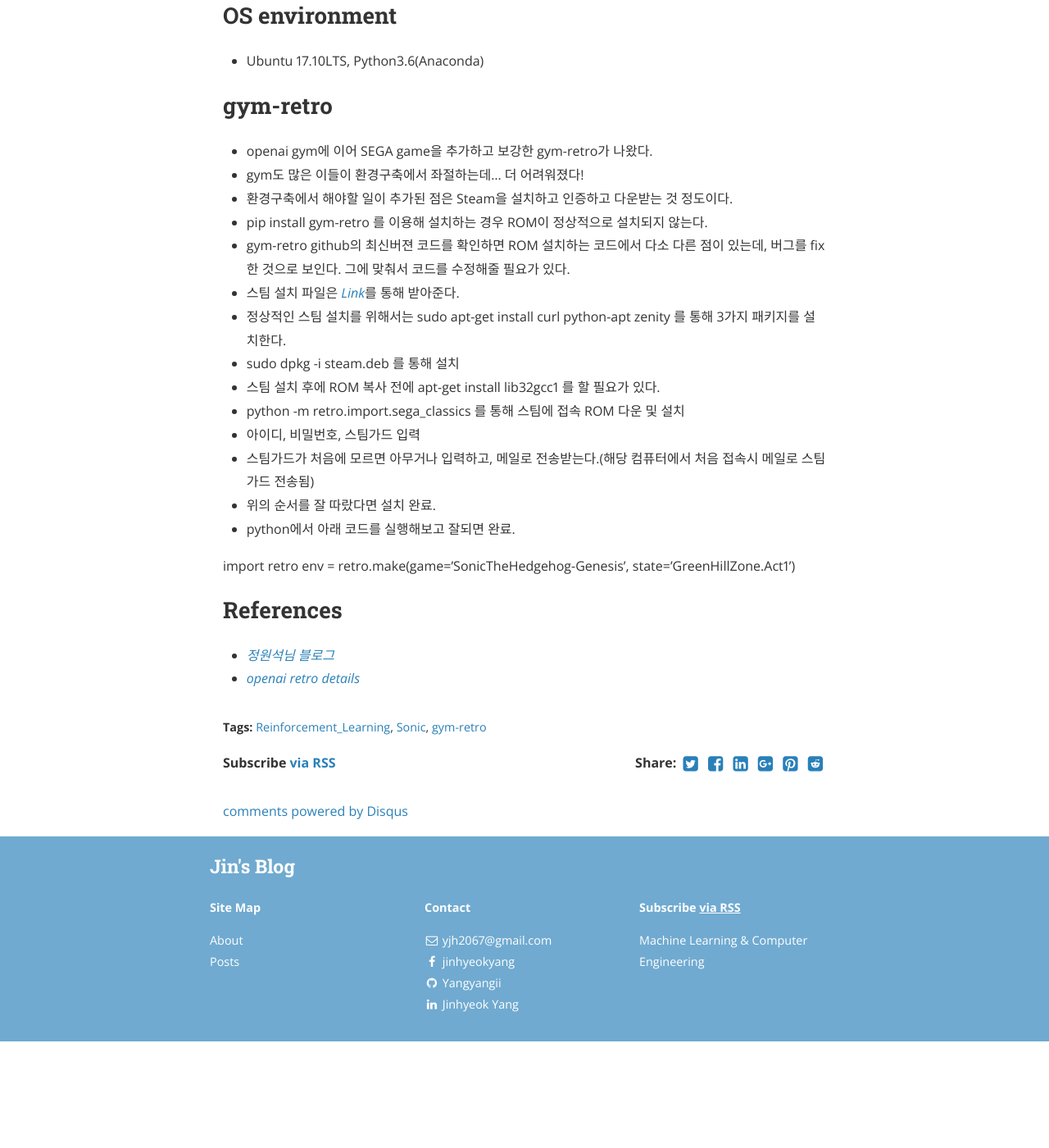
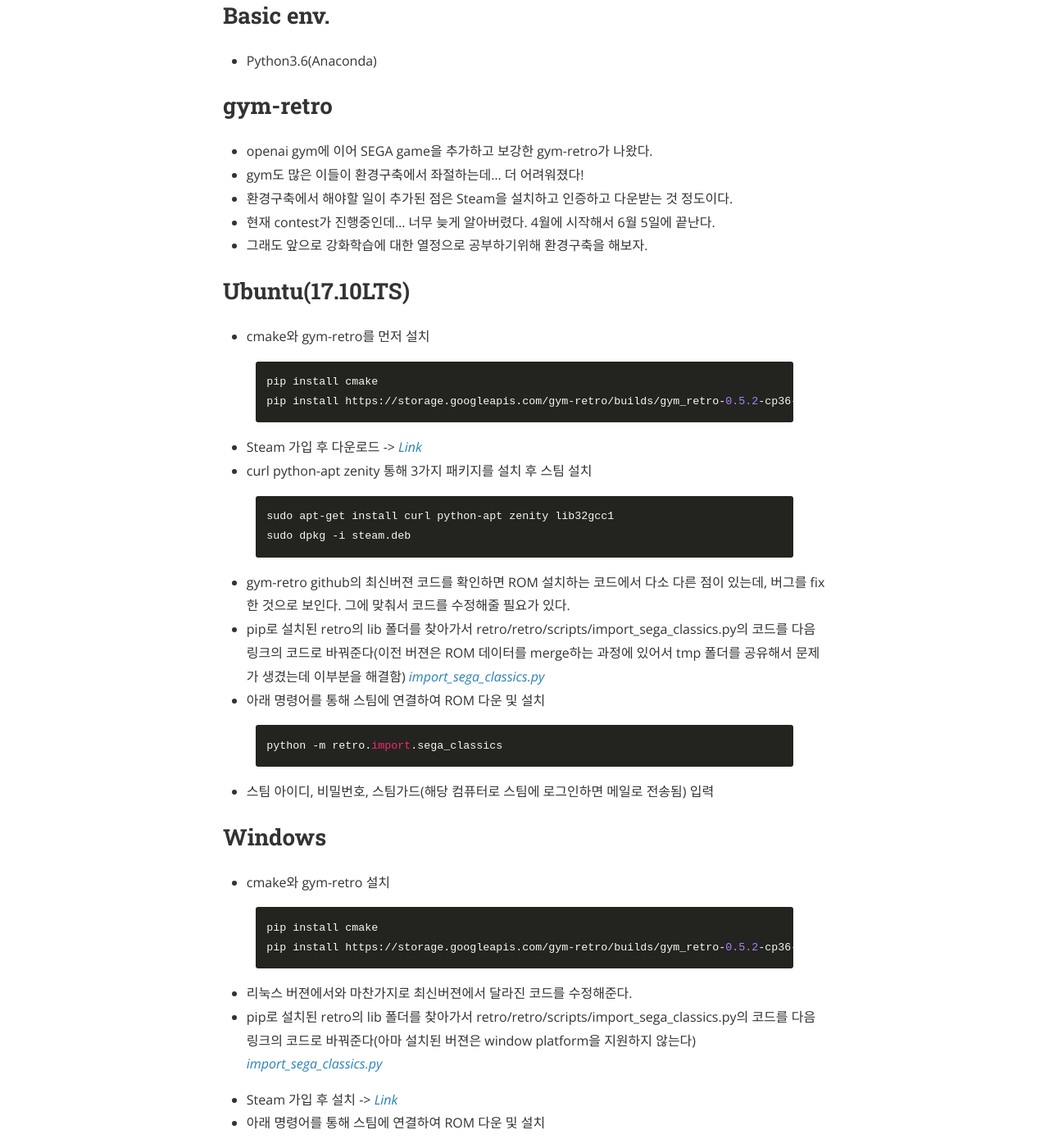
Before and after one commit to Yangyangii/Yangyangii.github.io, a Jekyll site: the page built from _posts/2018-05-30-SonicEnvironment.markdown, in a window 1280 px wide and 1400 px high, scrolled down 583 px. Shown: the whole window at 82% size. Built offline with Jekyll 4.4.1, drawn with Linux system fonts in a browser that asks for light colours; nearby versions of some CDN libraries; comment, search, counter and statistics services are not loaded; before the commit the page ends 1853 px from its top, so only the background shows below that; some of the changed text lies outside the part shown.

Commit message:
Updated Sonic

```diff
--- a/_posts/2018-05-30-SonicEnvironment.markdown
+++ b/_posts/2018-05-30-SonicEnvironment.markdown
@@ -8,29 +8,85 @@ tags:	Reinforcement_Learning Sonic gym-retro
 cover:  "/assets/instacode.png"
 ---
 
-## OS environment
-+	Ubuntu 17.10LTS, Python3.6(Anaconda)
+## Basic env.
++	Python3.6(Anaconda)
 
 ## gym-retro
 +	openai gym에 이어 SEGA game을 추가하고 보강한 gym-retro가 나왔다.
 +	gym도 많은 이들이 환경구축에서 좌절하는데... 더 어려워졌다!
 +	환경구축에서 해야할 일이 추가된 점은 Steam을 설치하고 인증하고 다운받는 것 정도이다.
-+	pip install gym-retro 를 이용해 설치하는 경우 ROM이 정상적으로 설치되지 않는다.
++	현재 contest가 진행중인데... 너무 늦게 알아버렸다. 4월에 시작해서 6월 5일에 끝난다.
++	그래도 앞으로 강화학습에 대한 열정으로 공부하기위해 환경구축을 해보자.
+
+## Ubuntu(17.10LTS)
++	cmake와 gym-retro를 먼저 설치
+{% highlight python %}
+pip install cmake
+pip install https://storage.googleapis.com/gym-retro/builds/gym_retro-0.5.2-cp36-cp36m-linux_x86_64.whl
+{% endhighlight %}
++	Steam 가입 후 다운로드 -> <em>[Link](https://store.steampowered.com/about/)</em>
++	curl python-apt zenity 통해 3가지 패키지를 설치 후 스팀 설치
+{% highlight python %}
+sudo apt-get install curl python-apt zenity lib32gcc1
+sudo dpkg -i steam.deb
+{% endhighlight %}
+
 +	gym-retro github의 최신버젼 코드를 확인하면 ROM 설치하는 코드에서 다소 다른 점이 있는데, 버그를 fix한 것으로 보인다. 그에 맞춰서 코드를 수정해줄 필요가 있다.
-+	스팀 설치 파일은 <em>[Link](https://store.steampowered.com/about/)</em>를 통해 받아준다.
-+	정상적인 스팀 설치를 위해서는 sudo apt-get install curl python-apt zenity 를 통해 3가지 패키지를 설치한다.
-+	sudo dpkg -i steam.deb 를 통해 설치
-+	스팀 설치 후에 ROM 복사 전에 apt-get install lib32gcc1 를 할 필요가 있다.
-+	python -m retro.import.sega_classics 를 통해 스팀에 접속 ROM 다운 및 설치
-+	아이디, 비밀번호, 스팀가드 입력
-+	스팀가드가 처음에 모르면 아무거나 입력하고, 메일로 전송받는다.(해당 컴퓨터에서 처음 접속시 메일로 스팀가드 전송됨)
-+	위의 순서를 잘 따랐다면 설치 완료.
-+	python에서 아래 코드를 실행해보고 잘되면 완료.
++	pip로 설치된 retro의 lib 폴더를 찾아가서 retro/retro/scripts/import_sega_classics.py의 코드를 다음 링크의 코드로 바꿔준다(이전 버젼은 ROM 데이터를 merge하는 과정에 있어서 tmp 폴더를 공유해서 문제가 생겼는데 이부분을 해결함) <em>[import_sega_classics.py](https://github.com/openai/retro/blob/master/retro/scripts/import_sega_classics.py)</em>
++	아래 명령어를 통해 스팀에 연결하여 ROM 다운 및 설치
+{% highlight python %}
+python -m retro.import.sega_classics
+{% endhighlight %}
++	스팀 아이디, 비밀번호, 스팀가드(해당 컴퓨터로 스팀에 로그인하면 메일로 전송됨) 입력
 
 
+## Windows
++	cmake와 gym-retro 설치
+{% highlight python %}
+pip install cmake
+pip install https://storage.googleapis.com/gym-retro/builds/gym_retro-0.5.2-cp36-cp36m-win_amd64.whl
+{% endhighlight %}
+
++	리눅스 버젼에서와 마찬가지로 최신버젼에서 달라진 코드를 수정해준다.
++	pip로 설치된 retro의 lib 폴더를 찾아가서 retro/retro/scripts/import_sega_classics.py의 코드를 다음 링크의 코드로 바꿔준다(아마 설치된 버젼은 window platform을 지원하지 않는다) <em>[import_sega_classics.py](https://github.com/openai/retro/blob/master/retro/scripts/import_sega_classics.py)</em>
+
++	Steam 가입 후 설치 -> <em>[Link](https://store.steampowered.com/about/)</em>
++	아래 명령어를 통해 스팀에 연결하여 ROM 다운 및 설치
+{% highlight python %}
+python -m retro.import.sega_classics
+{% endhighlight %}
++	스팀 아이디, 비밀번호, 스팀가드(해당 컴퓨터로 스팀에 로그인하면 메일로 전송됨) 입력
++	위의 과정이 잘 되면 좋으나... 윈도우즈에서는 permission denied 등의 머리 아픈 일이 자주 생긴다.
++	그런 분들은 직접 윈도우에서 스팀 실행 -> Login -> Library -> Sonic Install
++	내 게임 -> 소닉 오른쪽 클릭 -> 속성 -> 로컬 파일 -> 로컬 콘텐츠 보기 -> 소닉 설치 폴더 이동 -> uncompressed ROMs 이동 -> 폴더 경로 복사
+
+{% highlight python %}
+D:\\Program Files (x86)\\Steam\\steamapps\\common\\Sega Classics\\uncompressed ROMs
+{% endhighlight %}
+
++	직접 설치된 ROM 경로를 import 시킨다. 경로에 반드시 따옴표 추가(띄어쓰기 때문에 sys.argv를 정상적으로 주기 위해서)
+
+{% highlight python %}
+python -m retro.import "D:\\Program Files (x86)\\Steam\\steamapps\\common\\Sega Classics\\uncompressed ROMs"
+{% endhighlight %}
+
++	Rom이 정상적으로 복사되었다고 뜨면 완료.
+
+## Test
++	모든 설치과정을 무사히 마쳤다면 python에서 아래 코드를 실행해보자.
+
+{% highlight python %}
 import retro
 env = retro.make(game='SonicTheHedgehog-Genesis', state='GreenHillZone.Act1')
+env.reset()
+for i in range(777):
+	env.render()
+	env.step(env.action_space.sample())
+{% endhighlight %}
 
++	이제부터 시퍼런 고슴도치를 만끽해보자
+
+![Sonic Screenshot](https://raw.githubusercontent.com/yangyangii/yangyangii.github.io/master/assets/_posts/RL/sonic-sample.JPG  "Sonic")
 
 ## References
 +   <em>[정원석님 블로그](https://wonseokjung.github.io//openairetro/update/Retro-1/)</em>
```
Also changed, not shown: assets/_posts/RL/sonic-sample.JPG (added).
